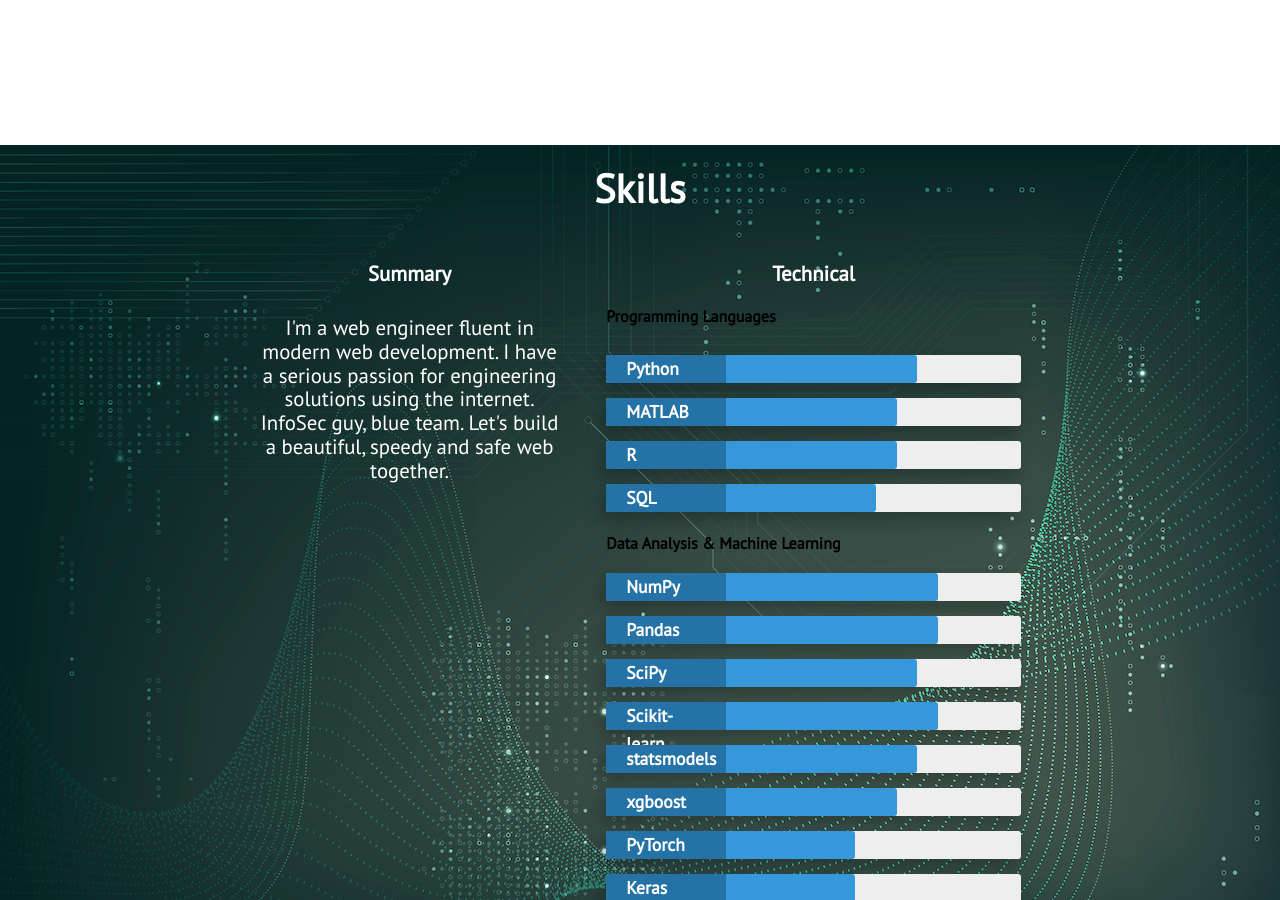
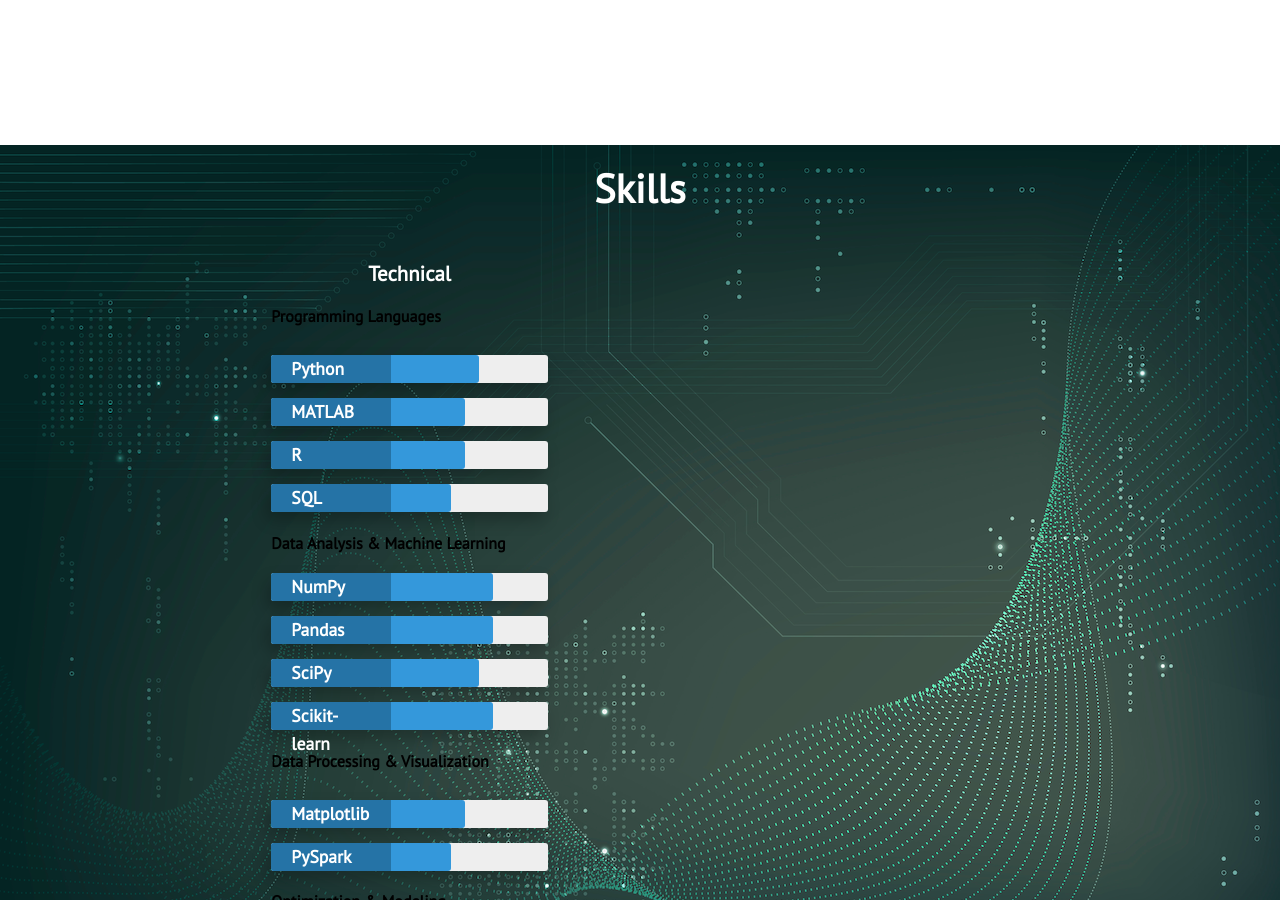
Before and after one commit to sotudian/sotudian.github.io, a Jekyll site: the page built from index.html, in a window 1280 px wide and 900 px high, scrolled down 1815 px. Built offline with Jekyll 4.4.1, drawn with Linux system fonts in a browser that asks for light colours; nearby versions of some CDN libraries.

Commit message:
Update skills.html

```diff
--- a/_includes/skills.html
+++ b/_includes/skills.html
@@ -4,139 +4,124 @@
             <div class="section-heading" id="skills-text">Skills</div>
 
             <div class="skills-grid">
-                <div class="what-i-do">
-                    <h3 class="center-align skills-subsection">Summary</h3>
-                    <p class="paragraph-text center-align">
-                        I'm a web engineer fluent in modern web development. I have a serious passion for engineering solutions using the internet. InfoSec guy, blue team. Let's build a beautiful, speedy and safe web together.
-                    </p>
-                </div>
                 <div class="technical-skills">
                     <h3 class="center-align skills-subsection">Technical</h3>
 
+                    <!-- Two Columns for Skills -->
+                    <div class="skills-columns">
+                        <!-- Column 1 -->
+                        <div class="skills-column">
                             <!-- Programming Languages -->
                             <h4 class="skills-category">Programming Languages</h4>
                             <div class="progress-bars">
-                        <div class="skillbar clearfix " data-percent="75%">
+                                <div class="skillbar clearfix" data-percent="75%">
                                     <div class="skillbar-title" style="background: #2980b9;"><span>Python</span></div>
                                     <div class="skillbar-bar" style="background: #3498db;"></div>
-                        </div> <!-- End Skill Bar -->
-                        <div class="skillbar clearfix " data-percent="70%">
+                                </div>
+                                <div class="skillbar clearfix" data-percent="70%">
                                     <div class="skillbar-title" style="background: #2980b9;"><span>MATLAB</span></div>
                                     <div class="skillbar-bar" style="background: #3498db;"></div>
-                        </div> <!-- End Skill Bar -->
-                        <div class="skillbar clearfix " data-percent="70%">
+                                </div>
+                                <div class="skillbar clearfix" data-percent="70%">
                                     <div class="skillbar-title" style="background: #2980b9;"><span>R</span></div>
                                     <div class="skillbar-bar" style="background: #3498db;"></div>
-                        </div> <!-- End Skill Bar -->
-                        <div class="skillbar clearfix " data-percent="65%">
+                                </div>
+                                <div class="skillbar clearfix" data-percent="65%">
                                     <div class="skillbar-title" style="background: #2980b9;"><span>SQL</span></div>
                                     <div class="skillbar-bar" style="background: #3498db;"></div>
-                        </div> <!-- End Skill Bar -->
+                                </div>
 
                                 <!-- Data Analysis & Machine Learning -->
                                 <h4 class="skills-category">Data Analysis & Machine Learning</h4>
-                        <div class="skillbar clearfix " data-percent="80%">
+                                <div class="skillbar clearfix" data-percent="80%">
                                     <div class="skillbar-title" style="background: #2980b9;"><span>NumPy</span></div>
                                     <div class="skillbar-bar" style="background: #3498db;"></div>
-                        </div> <!-- End Skill Bar -->
-                        <div class="skillbar clearfix " data-percent="80%">
+                                </div>
+                                <div class="skillbar clearfix" data-percent="80%">
                                     <div class="skillbar-title" style="background: #2980b9;"><span>Pandas</span></div>
                                     <div class="skillbar-bar" style="background: #3498db;"></div>
-                        </div> <!-- End Skill Bar -->
-                        <div class="skillbar clearfix " data-percent="75%">
+                                </div>
+                                <div class="skillbar clearfix" data-percent="75%">
                                     <div class="skillbar-title" style="background: #2980b9;"><span>SciPy</span></div>
                                     <div class="skillbar-bar" style="background: #3498db;"></div>
-                        </div> <!-- End Skill Bar -->
-                        <div class="skillbar clearfix " data-percent="80%">
+                                </div>
+                                <div class="skillbar clearfix" data-percent="80%">
                                     <div class="skillbar-title" style="background: #2980b9;"><span>Scikit-learn</span></div>
                                     <div class="skillbar-bar" style="background: #3498db;"></div>
-                        </div> <!-- End Skill Bar -->
-                        <div class="skillbar clearfix " data-percent="75%">
-                            <div class="skillbar-title" style="background: #2980b9;"><span>statsmodels</span></div>
-                            <div class="skillbar-bar" style="background: #3498db;"></div>
-                        </div> <!-- End Skill Bar -->
-                        <div class="skillbar clearfix " data-percent="70%">
-                            <div class="skillbar-title" style="background: #2980b9;"><span>xgboost</span></div>
-                            <div class="skillbar-bar" style="background: #3498db;"></div>
-                        </div> <!-- End Skill Bar -->
-                        <div class="skillbar clearfix " data-percent="60%">
-                            <div class="skillbar-title" style="background: #2980b9;"><span>PyTorch</span></div>
-                            <div class="skillbar-bar" style="background: #3498db;"></div>
-                        </div> <!-- End Skill Bar -->
-                        <div class="skillbar clearfix " data-percent="60%">
-                            <div class="skillbar-title" style="background: #2980b9;"><span>Keras</span></div>
-                            <div class="skillbar-bar" style="background: #3498db;"></div>
-                        </div> <!-- End Skill Bar -->
-                        <div class="skillbar clearfix " data-percent="50%">
-                            <div class="skillbar-title" style="background: #2980b9;"><span>TensorFlow</span></div>
-                            <div class="skillbar-bar" style="background: #3498db;"></div>
-                        </div> <!-- End Skill Bar -->
+                                </div>
+                            </div>
+                        </div>
 
+                        <!-- Column 2 -->
+                        <div class="skills-column">
                             <!-- Data Processing & Visualization -->
                             <h4 class="skills-category">Data Processing & Visualization</h4>
-                        <div class="skillbar clearfix " data-percent="70%">
+                            <div class="progress-bars">
+                                <div class="skillbar clearfix" data-percent="70%">
                                     <div class="skillbar-title" style="background: #2980b9;"><span>Matplotlib</span></div>
                                     <div class="skillbar-bar" style="background: #3498db;"></div>
-                        </div> <!-- End Skill Bar -->
-                        <div class="skillbar clearfix " data-percent="65%">
+                                </div>
+                                <div class="skillbar clearfix" data-percent="65%">
                                     <div class="skillbar-title" style="background: #2980b9;"><span>PySpark</span></div>
                                     <div class="skillbar-bar" style="background: #3498db;"></div>
-                        </div> <!-- End Skill Bar -->
+                                </div>
 
                                 <!-- Optimization & Modeling -->
                                 <h4 class="skills-category">Optimization & Modeling</h4>
-                        <div class="skillbar clearfix " data-percent="60%">
+                                <div class="skillbar clearfix" data-percent="60%">
                                     <div class="skillbar-title" style="background: #2980b9;"><span>Gurobi</span></div>
                                     <div class="skillbar-bar" style="background: #3498db;"></div>
-                        </div> <!-- End Skill Bar -->
-                        <div class="skillbar clearfix " data-percent="55%">
+                                </div>
+                                <div class="skillbar clearfix" data-percent="55%">
                                     <div class="skillbar-title" style="background: #2980b9;"><span>GAMS</span></div>
                                     <div class="skillbar-bar" style="background: #3498db;"></div>
-                        </div> <!-- End Skill Bar -->
-                        <div class="skillbar clearfix " data-percent="60%">
+                                </div>
+                                <div class="skillbar clearfix" data-percent="60%">
                                     <div class="skillbar-title" style="background: #2980b9;"><span>gurobipy</span></div>
                                     <div class="skillbar-bar" style="background: #3498db;"></div>
-                        </div> <!-- End Skill Bar -->
+                                </div>
 
                                 <!-- Web Scraping & NLP -->
                                 <h4 class="skills-category">Web Scraping & NLP</h4>
-                        <div class="skillbar clearfix " data-percent="60%">
+                                <div class="skillbar clearfix" data-percent="60%">
                                     <div class="skillbar-title" style="background: #2980b9;"><span>NLTK</span></div>
                                     <div class="skillbar-bar" style="background: #3498db;"></div>
-                        </div> <!-- End Skill Bar -->
-                        <div class="skillbar clearfix " data-percent="55%">
+                                </div>
+                                <div class="skillbar clearfix" data-percent="55%">
                                     <div class="skillbar-title" style="background: #2980b9;"><span>BeautifulSoup</span></div>
                                     <div class="skillbar-bar" style="background: #3498db;"></div>
-                        </div> <!-- End Skill Bar -->
-                        <div class="skillbar clearfix " data-percent="50%">
+                                </div>
+                                <div class="skillbar clearfix" data-percent="50%">
                                     <div class="skillbar-title" style="background: #2980b9;"><span>newspaper</span></div>
                                     <div class="skillbar-bar" style="background: #3498db;"></div>
-                        </div> <!-- End Skill Bar -->
-                        <div class="skillbar clearfix " data-percent="55%">
+                                </div>
+                                <div class="skillbar clearfix" data-percent="55%">
                                     <div class="skillbar-title" style="background: #2980b9;"><span>vaderSentiment</span></div>
                                     <div class="skillbar-bar" style="background: #3498db;"></div>
-                        </div> <!-- End Skill Bar -->
-                        <div class="skillbar clearfix " data-percent="55%">
+                                </div>
+                                <div class="skillbar clearfix" data-percent="55%">
                                     <div class="skillbar-title" style="background: #2980b9;"><span>gensim</span></div>
                                     <div class="skillbar-bar" style="background: #3498db;"></div>
-                        </div> <!-- End Skill Bar -->
-                        <div class="skillbar clearfix " data-percent="50%">
+                                </div>
+                                <div class="skillbar clearfix" data-percent="50%">
                                     <div class="skillbar-title" style="background: #2980b9;"><span>spaCy</span></div>
                                     <div class="skillbar-bar" style="background: #3498db;"></div>
-                        </div> <!-- End Skill Bar -->
+                                </div>
 
                                 <!-- Cloud Platforms -->
                                 <h4 class="skills-category">Cloud Platforms</h4>
-                        <div class="skillbar clearfix " data-percent="60%">
+                                <div class="skillbar clearfix" data-percent="60%">
                                     <div class="skillbar-title" style="background: #2980b9;"><span>Azure</span></div>
                                     <div class="skillbar-bar" style="background: #3498db;"></div>
-                        </div> <!-- End Skill Bar -->
-                        <div class="skillbar clearfix " data-percent="55%">
+                                </div>
+                                <div class="skillbar clearfix" data-percent="55%">
                                     <div class="skillbar-title" style="background: #2980b9;"><span>AWS</span></div>
                                     <div class="skillbar-bar" style="background: #3498db;"></div>
-                        </div> <!-- End Skill Bar -->
+                                </div>
+                            </div>
+                        </div>
+                    </div> <!-- End Skills Columns -->
 
-                    </div>
                 </div>
             </div>
         </div>
```
Lines whose indentation alone changed are shown as unchanged.
